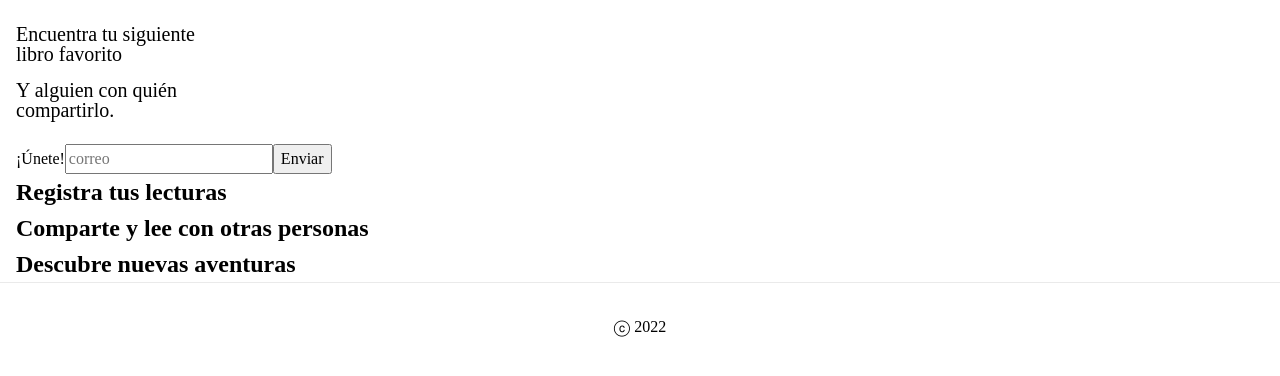
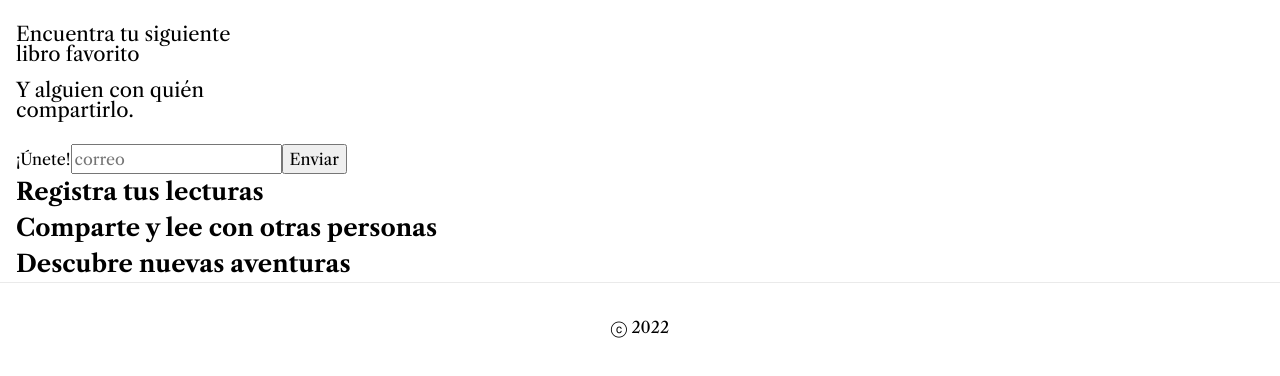
Before and after one commit to alebrij3/lectur, a Next.js app: page / in a window 1280 px wide. Shown: the top 376 px of the page. Built offline with nearby package versions, Linux system fonts and the light colour scheme.

Commit message:
adds fonts

```diff
--- a/pages/_app.js
+++ b/pages/_app.js
@@ -1,7 +1,7 @@
-import '../styles/globals.css'
+import '../styles/globals.css';
 
 function MyApp({ Component, pageProps }) {
-  return <Component {...pageProps} />
+  return <Component {...pageProps} />;
 }
 
-export default MyApp
+export default MyApp;
--- /dev/null
+++ b/pages/_document.js
@@ -0,0 +1,20 @@
+import { Html, Head, Main, NextScript } from 'next/document';
+
+export default function Document() {
+  return (
+    <Html>
+      <Head>
+        <link rel='preconnect' href='https://fonts.googleapis.com' />
+        <link rel='preconnect' href='https://fonts.gstatic.com' crossOrigin />
+        <link
+          href='https://fonts.googleapis.com/css2?family=Libre+Caslon+Text:wght@400;700&display=swap'
+          rel='stylesheet'
+        />
+      </Head>
+      <body>
+        <Main />
+        <NextScript />
+      </body>
+    </Html>
+  );
+}
--- a/styles/globals.css
+++ b/styles/globals.css
@@ -67,3 +67,7 @@ h6 {
 #__next {
   isolation: isolate;
 }
+
+body {
+  font-family: 'Libre Caslon Text', serif;
+}
```
